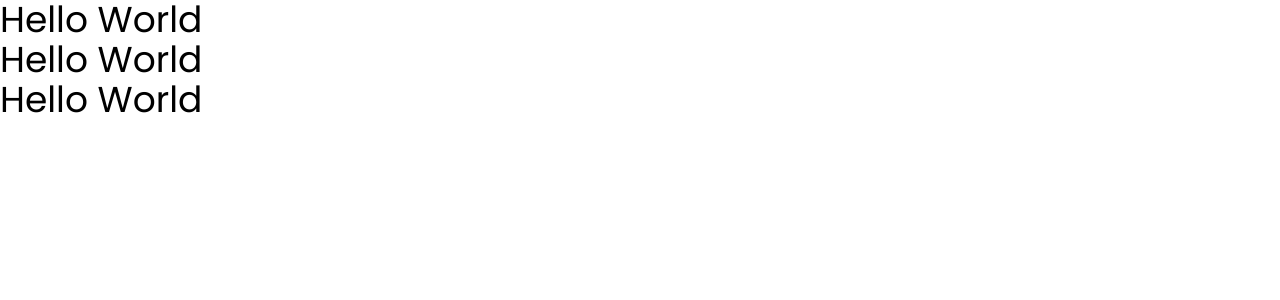
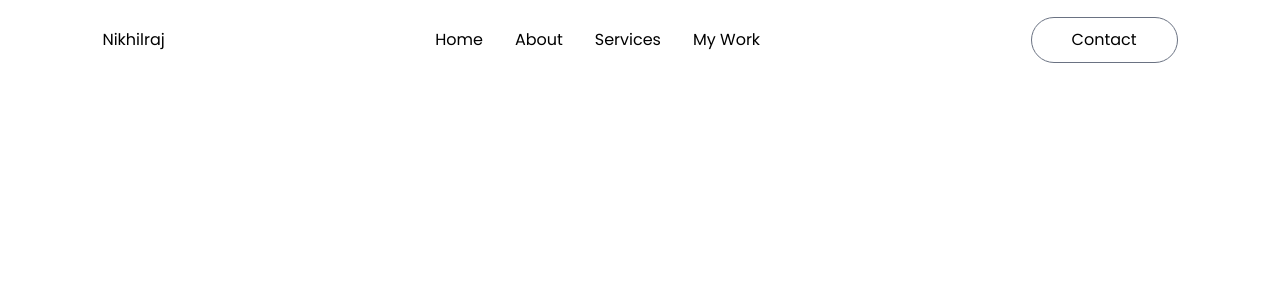
Before and after one commit to nikhilraj021/portfolio, a Next.js app: page / in a window 1280 px wide. Shown: the top 300 px of the page. Built offline with nearby package versions, Linux system fonts and the light colour scheme; a web font is replaced by a local one.

Commit message:
Refactor homepage to include Navbar component and remove duplicate headers.

```diff
--- /dev/null
+++ b/src/app/components/Navbar.jsx
@@ -0,0 +1,35 @@
+import React from 'react'
+
+const Navbar = () => {
+    return (
+        <>
+            <nav className='w-full fixed flex justify-between items-center px-5 lg:px-8 xl:px-[8%] py-4 z-50 '>
+                <a href="#top">
+                    <h1>Nikhilraj</h1>
+                </a>
+
+                <ul className='hidden md:flex items-center gap-6 lg:gap-8 rounded-full px-12 py-3'>
+                    <li>
+                        <a href="#top">Home</a>
+                    </li>
+                    <li>
+                        <a href="#about">About</a>
+                    </li>
+                    <li>
+                        <a href="#services">Services</a>
+                    </li>
+                    <li>
+                        <a href="#work">My Work</a>
+                    </li>
+
+                </ul>
+
+                <div>
+                    <a href="#contact" className='hidden md:block px-10 py-2.5 border border-gray-500 rounded-full '>Contact</a>
+                </div>
+            </nav>
+        </>
+    )
+}
+
+export default Navbar
--- a/src/app/page.tsx
+++ b/src/app/page.tsx
@@ -1,11 +1,11 @@
+"use client"
 
+import Navbar from "./components/Navbar";
 
 export default function Home() {
   return (
     <>
-      <h1 className="text-4xl">Hello World</h1>
-      <h1 className="text-4xl">Hello World</h1>
-      <h1 className="text-4xl">Hello World</h1>
+      <Navbar />
     </>
   );
 }
```
